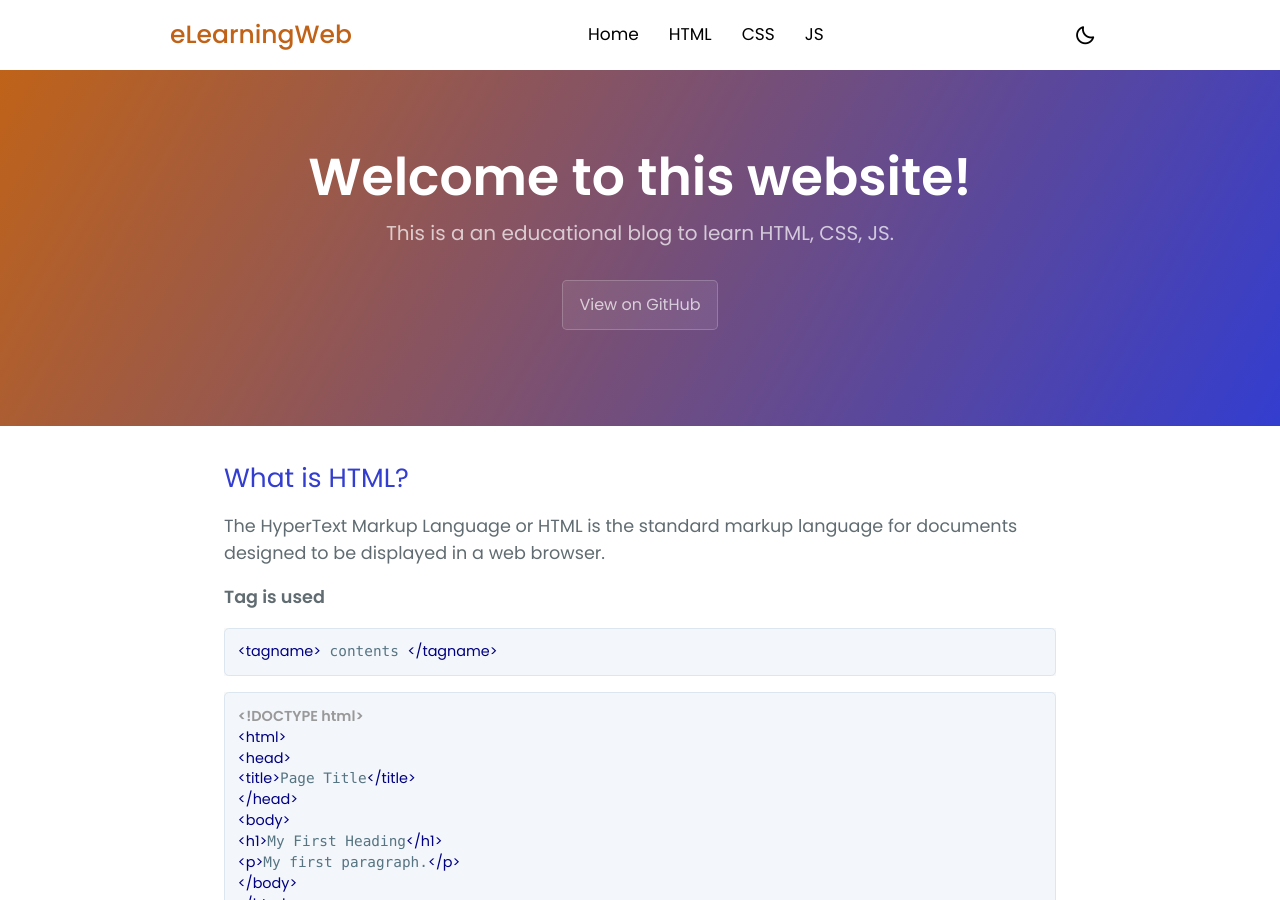
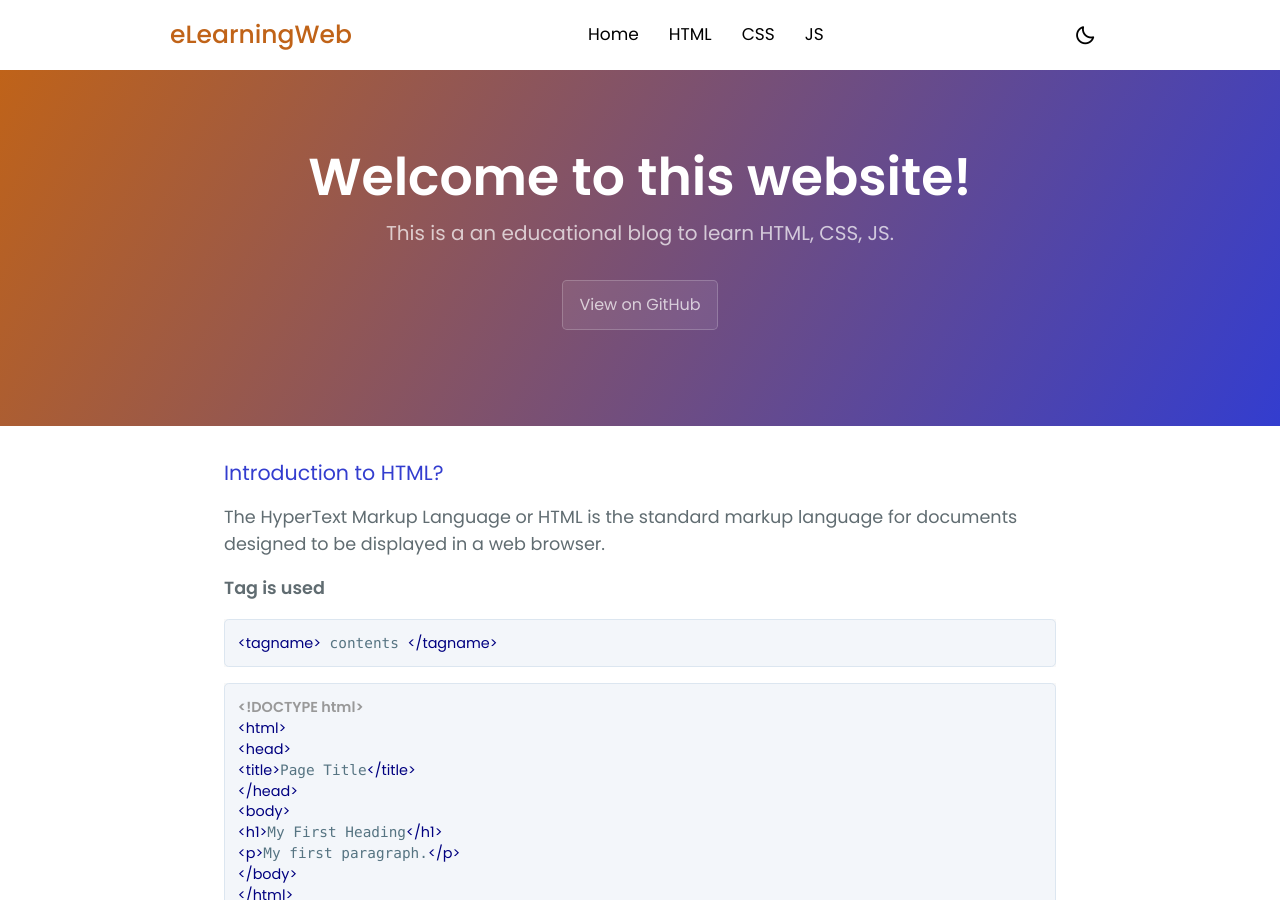
Before and after one commit to indian-sharan/webcode, a Jekyll site: the page built from about-html.md, in a window 1280 px wide and 900 px high. Built offline with Jekyll 4.4.1, drawn with Linux system fonts in a browser that asks for light colours.

Commit message:
Update about-html.md

```diff
--- a/about-html.md
+++ b/about-html.md
@@ -4,7 +4,7 @@ title: Another page
 description: This is just another page
 ---
 
-## What is HTML?
+### Introduction to HTML?
 The HyperText Markup Language or HTML is the standard markup language for documents designed to be displayed in a web browser.
 
 **Tag is used**
```
